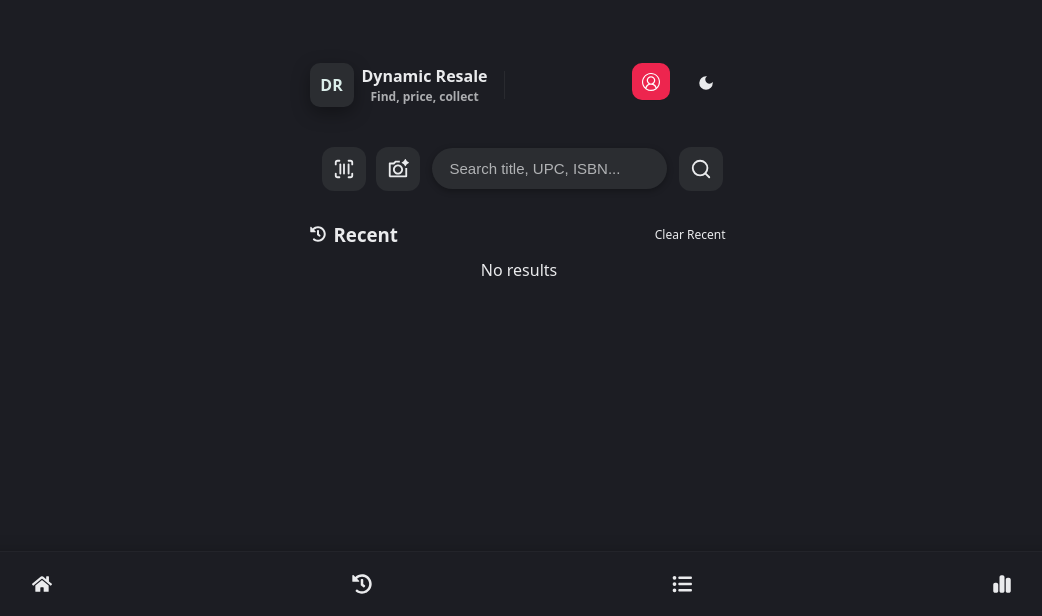
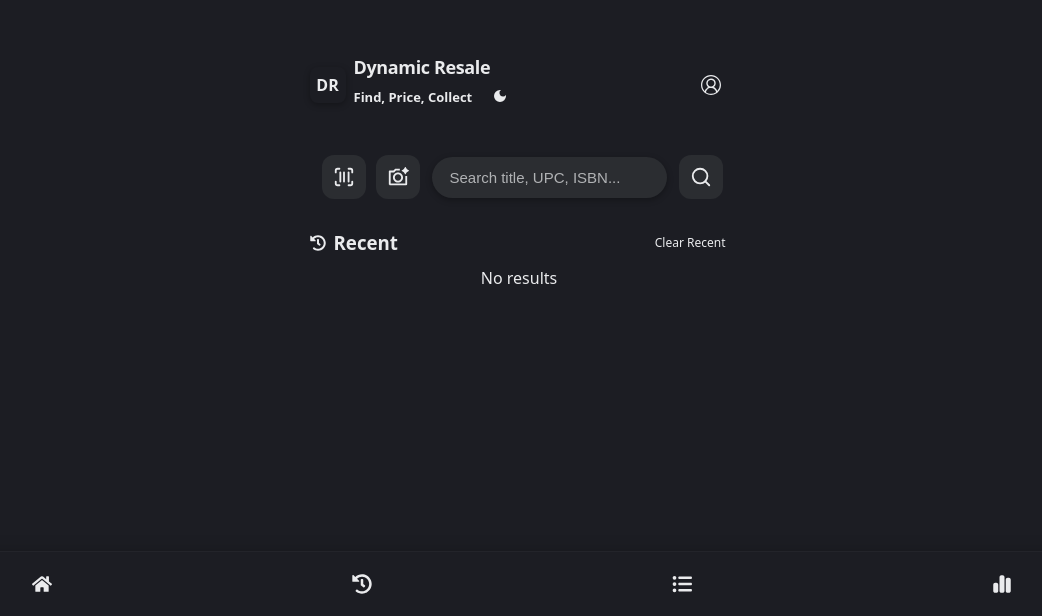
Before and after one commit to jcloud242/dynamic-resale, a React (Vite) app: page / in a window 1280 px wide. Shown: the part 184-800 px from the top of the page, without its empty margins (118-1160 px from the left). Built offline with nearby package versions, Linux system fonts and the light colour scheme.

Commit message:
Ui realignment - result cards

```diff
--- a/src/components/Header.jsx
+++ b/src/components/Header.jsx
@@ -1,40 +1,46 @@
-import React, { useState, useEffect } from 'react';
-import './header.css';
+import React from "react";
+import "./header.css";
 import { VscAccount } from "react-icons/vsc";
-import { MdLightMode, MdDarkMode } from "react-icons/md";
+import ThemeToggle from "./ThemeToggle.jsx";
+
+export const RIGHT_COL_WIDTH = 48; // keeps header-right alignment consistent with the design
 
 export default function Header() {
-  const [theme, setTheme] = useState('dark');
+  return (
+    <header
+      className="dr-header"
+      style={{
+        // expose shared CSS var so other rows can align the right-most column
+        // @ts-ignore
+        "--right-col-w": `${RIGHT_COL_WIDTH}px`,
+      }}
+    >
 
-  useEffect(() => {
-    // default dark mode per spec
-    const saved = localStorage.getItem('dr_theme');
-    const t = saved || 'dark';
-    setTheme(t);
-    document.documentElement.setAttribute('data-theme', t);
-  }, []);
-
-  function toggleTheme() {
-    const t = theme === 'dark' ? 'light' : 'dark';
-    setTheme(t);
-    document.documentElement.setAttribute('data-theme', t);
-    try { localStorage.setItem('dr_theme', t); } catch (e) {}
-  }
-
-  return (
-    <header className="dr-header">
+      <div className="dr-header-inner">
         <div className="dr-header-left">
           <div className="dr-logo">DR</div>
           <div className="dr-title">
+            <div style={{ display: "flex", alignItems: "center", gap: 8 }}>
               <div className="dr-name">Dynamic Resale</div>
-          <div className="dr-tag">Find, price, collect</div>
+            </div>
+            <div className="dr-tag">
+              <span>Find, Price, Collect</span>
+              <ThemeToggle />
             </div>
           </div>
-      <div className="dr-header-right">
+        </div>
+        <div
+          className="dr-header-right"
+          style={{ width: "var(--right-col-w)" }}
+        >
+          <div className="dr-header-right-inner">
             <button className="dr-account" aria-label="Account">
-          <span className="dr-account-icon"><VscAccount size={20} /></span>
+              <span className="dr-account-icon">
+                <VscAccount size={20} />
+              </span>
             </button>
-        <button className="dr-theme-toggle" onClick={toggleTheme} aria-label="Toggle theme">{theme === 'dark' ? <MdDarkMode size={18} /> : <MdLightMode size={18} />}</button>
+          </div>
+        </div>
       </div>
     </header>
   );
--- /dev/null
+++ b/src/components/ThemeToggle.jsx
@@ -0,0 +1,34 @@
+import React, { useEffect, useState } from 'react';
+import { MdLightMode, MdDarkMode } from 'react-icons/md';
+
+export default function ThemeToggle({ className = '' }) {
+  const [theme, setTheme] = useState(() => {
+    try {
+      const saved = typeof window !== 'undefined' ? localStorage.getItem('dr_theme') : null;
+      return (saved === 'light' || saved === 'dark') ? saved : 'dark';
+    } catch (e) { return 'dark'; }
+  });
+
+  useEffect(() => {
+    const root = document.documentElement;
+    // support both class-based and data-theme selector approaches
+    if (theme === 'dark') {
+      root.classList.add('dark');
+      root.setAttribute('data-theme', 'dark');
+    } else {
+      root.classList.remove('dark');
+      root.setAttribute('data-theme', 'light');
+    }
+    try { localStorage.setItem('dr_theme', theme); } catch (e) {}
+  }, [theme]);
+
+  return (
+    <button
+      aria-label="Toggle theme"
+      onClick={() => setTheme(t => (t === 'dark' ? 'light' : 'dark'))}
+      className={`dr-theme-toggle-compact ${className}`}
+    >
+      {theme === 'dark' ? <MdDarkMode className="h-4 w-4" /> : <MdLightMode className="h-4 w-4" />}
+    </button>
+  );
+}
--- a/src/components/header.css
+++ b/src/components/header.css
@@ -1,13 +1,13 @@
-.dr-header{display:flex;justify-content:space-between;align-items:center;padding:12px 16px;background:var(--bg);color:var(--fg)}
+.dr-header{border-bottom:1px solid hsl(var(--border));}
+.dr-header-inner{max-width:1080px;margin:0 auto;padding:12px 16px;display:grid;grid-template-columns:1fr var(--right-col-w);align-items:center}
 .dr-header-left{display:flex;align-items:center;gap:12px}
-.dr-logo{width:44px;height:44px;border-radius:10px;background:var(--card-bg);display:flex;align-items:center;justify-content:center;font-weight:700;color:var(--logo-fg);box-shadow:var(--elevation)}
-.dr-name{font-weight:700}
-.dr-tag{font-size:12px;color:var(--muted)}
-
-.dr-account{width:20px;height:20x;border-radius:10px;background:var(--accent);border:0;color:var(--accent-fg);display:inline-flex;align-items:center;justify-content:center;overflow:visible;box-shadow:0 1px 0 rgba(0,0,0,0.08)}
-.dr-account-icon{display:inline-flex;align-items:center;justify-content:center;width:18px;height:18px;color:var(--accent-fg)}
+.dr-logo{width:36px;height:36px;border-radius:8px;background:hsl(var(--primary) / 0.12);display:flex;align-items:center;justify-content:center;font-weight:700;color:hsl(var(--primary));box-shadow:var(--input-elev)}
+.dr-name{font-weight:700;font-size:18px;letter-spacing:-0.02em}
+.dr-tag{font-size:13px;color:rgb(var(--muted-rgb) / 0.7);display:flex;align-items:center;gap:8px}
+.dr-account{width:36px;height:36px;border-radius:8px;background:transparent;border:0;color:var(--fg);display:inline-flex;align-items:center;justify-content:center;overflow:visible}
+.dr-account-icon{display:inline-flex;align-items:center;justify-content:center;width:20px;height:20px}
 .dr-account-icon svg{width:20px;height:20px;display:block}
-.dr-theme-toggle{margin-left:8px;background:transparent;border:0;color:var(--fg);font-size:16px}
+.dr-theme-toggle-compact{margin-left:6px;background:transparent;border:0;color:var(--fg);font-size:16px;padding:6px;border-radius:8px}
 
 /* Let react-icons render their native SVG shapes (outline vs filled)
 	— only enforce color inheritance so icons follow the theme. */
--- a/src/shared/MiniChart.jsx
+++ b/src/shared/MiniChart.jsx
@@ -30,10 +30,21 @@
 
   return (
     <svg className="dr-mini-chart" width="100%" height={height} viewBox={`0 0 ${width} ${height}`} preserveAspectRatio="none" aria-hidden>
+      <defs>
+        <linearGradient id="miniAvgFill" x1="0" x2="0" y1="0" y2="1">
+          <stop offset="6%" stopColor="var(--primary)" stopOpacity="0.18" />
+          <stop offset="95%" stopColor="var(--primary)" stopOpacity="0" />
+        </linearGradient>
+      </defs>
       <rect x="0" y="0" width={width} height={height} fill="none" />
       {minPath && <path d={minPath} fill="none" strokeOpacity={0.28} strokeWidth={1} stroke="var(--muted)" strokeLinejoin="round" strokeLinecap="round" />}
       {maxPath && <path d={maxPath} fill="none" strokeOpacity={0.28} strokeWidth={1} stroke="var(--muted)" strokeLinejoin="round" strokeLinecap="round" />}
-      {avgPath && <path d={avgPath} fill="none" stroke={accent} strokeWidth={2} strokeLinejoin="round" strokeLinecap="round" />}
+      {avgPath && (
+        <>
+          <path d={`${avgPath} L ${width} ${height} L 0 ${height} Z`} fill="url(#miniAvgFill)" opacity={0.95} />
+          <path d={avgPath} fill="none" stroke="var(--primary)" strokeWidth={2} strokeLinejoin="round" strokeLinecap="round" />
+        </>
+      )}
     </svg>
   );
 }
--- a/src/shared/ResultCard.jsx
+++ b/src/shared/ResultCard.jsx
@@ -4,7 +4,8 @@
 import { postSearchForce } from "../services/api.js";
 import { formatResultTitle } from "./titleHelpers.js";
 import { LuInfo } from "react-icons/lu";
-import { MdOutlineTimeline } from 'react-icons/md';
+import { MdOutlineTimeline, MdHistory } from 'react-icons/md';
+import { extractYear } from './titleHelpers.js';
 
 // Chart rendering moved to `MiniChart.jsx` to keep ResultCard focused on layout.
 
@@ -23,6 +24,12 @@
   const [loadingRefresh, setLoadingRefresh] = useState(false);
   const [toast, setToast] = useState(null);
   const [omitHelp, setOmitHelp] = useState(null);
+  // demo mode: enable when local dev or when URL has ?demo=1 so you can test charts
+  const demoEnabled =
+    (typeof window !== "undefined" && window.location && window.location.search && window.location.search.indexOf("demo=1") !== -1) ||
+    process.env.NODE_ENV !== "production";
+
+  // Keep recent cards closed by default. Only open chart when item isActive
   const [showChart, setShowChart] = useState(Boolean(isActive));
   React.useEffect(() => {
     if (isActive) setShowChart(true);
@@ -61,9 +68,9 @@
     typeof itemState.filteredCount === "number"
       ? itemState.filteredCount
       : Math.max(0, rawLen - shownLen);
-  // Temporary demo injection: if no timeSeries present and running in development,
-  // inject a small mock series so the MiniChart renders for demos. Remove before production.
-  if ((!itemState.timeSeries || !itemState.timeSeries.avg || itemState.timeSeries.avg.length === 0) && process.env.NODE_ENV !== 'production') {
+  // Temporary demo injection: if no timeSeries present and running in development or demo mode,
+  // inject a small mock series so the MiniChart renders for demos. Controlled by ?demo=1 or NODE_ENV.
+  if ((!itemState.timeSeries || !itemState.timeSeries.avg || itemState.timeSeries.avg.length === 0) && demoEnabled) {
     // create a simple 12-point series with slight variation around avgPrice
     try {
       const base = (itemState.avgPrice && Number(itemState.avgPrice)) || 20;
@@ -89,27 +96,37 @@
       <div className="dr-main">
         <div style={{ display: "flex", alignItems: "center", gap: 8 }}>
           <div className="dr-title">{displayTitle}</div>
-          {itemState.platform && (
-            <div className="dr-badge" title={itemState.platform}>
-              {itemState.platform}{itemState.releaseYear ? ` • ${itemState.releaseYear}` : ''}
         </div>
-          )}
+        <div className="dr-meta" style={{marginTop:4,display:'flex',gap:8,flexWrap:'wrap',alignItems:'center'}}>
+          {/* value-only badges: [Nintendo Switch] [2021] */}
+          {(() => {
+            const platformVal = itemState.platform || '';
+            const yearVal = itemState.releaseYear || extractYear(itemState.soldListings || [], itemState.title || '') || '';
+            const vals = [platformVal, yearVal].filter(Boolean);
+            return vals.map((v, i) => (
+              <span key={i} className="dr-flat-badge">{v}</span>
+            ));
+          })()}
         </div>
-        <div className="dr-meta">{metaLine}</div>
-        <div className="dr-meta-sub">{ts}</div>
-        <div style={{ marginTop: 8 }}>
+        <div className="dr-meta-sub" style={{marginTop:8,display:'flex',alignItems:'center',gap:8}}>
           <button
-            className="dr-refresh"
+            className="dr-refresh-inline"
+            aria-label="Refresh"
             onClick={handleRefresh}
             disabled={loadingRefresh}
+            title="Refresh"
           >
-            Refresh
+            <MdHistory size={16} />
+            <span className="dr-refresh-ts">{ts}</span>
           </button>
           {toast && <span className="dr-toast">{toast}</span>}
         </div>
       </div>
         <div className="dr-stats">
-        <div style={{display:'flex',alignItems:'center',justifyContent:'flex-end',gap:8}}>
+        <div style={{display:'flex',alignItems:'center',justifyContent:'flex-end'}}>
+          <div className="dr-stats-inner">
+            <div className="dr-avg-row">
+              <div className="dr-avg">${fmt(itemState.avgPrice)}</div>
               <button
                 className="dr-avg-info"
                 aria-label="Show price info"
@@ -136,14 +153,13 @@
                   if (!omitHelp) setTimeout(() => setOmitHelp(null), INFO_AUTO_HIDE_MS);
                 }}
               >
-            <LuInfo size={10} />
+                <LuInfo size={14} />
               </button>
-          <div className="dr-avg">${fmt(itemState.avgPrice)}</div>
               <button
                 className="dr-chart-toggle"
                 aria-label="Toggle trend chart"
                 aria-expanded={showChart}
-            aria-controls={`chart-${itemState.query || itemState.title || 'chart'}`}
+                aria-controls={`chart-${(itemState.query || itemState.title || 'chart').replace(/\s+/g,'-')}`}
                 onClick={() => setShowChart(s => !s)}
                 title="Show trend"
               >
@@ -152,6 +168,8 @@
             </div>
             <div className="dr-minmax">
               Min ${fmt(itemState.minPrice)} • Max ${fmt(itemState.maxPrice)}
+            </div>
+          </div>
         </div>
         {omitHelp && <div className="dr-omit-inline">{omitHelp}</div>}
       </div>
--- a/src/shared/camera.css
+++ b/src/shared/camera.css
@@ -57,7 +57,7 @@
   box-shadow: 0 6px 18px rgba(0,0,0,0.22);
 }
 
-.dr-header-left::after {
+.dr-camera-header .dr-header-left::after {
   content: "";
   width: 1px;
   height: 28px;
--- a/src/shared/resultcard.css
+++ b/src/shared/resultcard.css
@@ -1,18 +1,20 @@
-.dr-resultcard{display:flex;align-items:center;gap:12px;padding:12px;border-radius:12px;background:var(--card-bg);color:var(--fg);margin-bottom:10px;box-shadow:var(--input-elev)}
-.dr-resultcard{transition:transform var(--motion-duration) ease, box-shadow var(--motion-duration) ease}
-.dr-thumb{width:64px;height:64px;border-radius:8px;object-fit:cover}
+.dr-resultcard{display:grid;grid-template-columns:64px 1fr 160px;align-items:stretch;gap:12px;padding:12px;border-radius:0;background:transparent;color:var(--fg);margin-bottom:0}
+.dr-resultcard{transition:transform 220ms ease, box-shadow 220ms ease}
+.dr-thumb{width:64px;height:100%;border-radius:8px;object-fit:cover;align-self:start}
 .dr-main{flex:1}
-.dr-title{font-weight:700}
+.dr-title{font-weight:700;font-size:18px}
 .dr-badge{background:rgba(0,0,0,0.08);color:var(--fg);font-size:12px;padding:4px 8px;border-radius:999px}
-.dr-avg-info{background:transparent;border:0;color:var(--muted);display:inline-flex;align-items:center;justify-content:center;padding:2px;border-radius:6px;cursor:pointer;margin-left:0}
-.dr-avg-info svg{color:var(--muted);width:12px;height:12px}
+.dr-flat-badge{background:rgba(255,255,255,0.02);border:1px solid rgba(255,255,255,0.04);color:var(--muted);font-size:11px;padding:6px 10px;border-radius:2px;text-transform:uppercase;letter-spacing:0.06em;font-weight:700}
+.dr-avg-info{background:transparent;border:0;color:var(--muted);display:inline-flex;align-items:center;justify-content:center;padding:2px;border-radius:6px;cursor:pointer;margin-left:6px}
+.dr-avg-info svg{color:var(--muted);width:14px;height:14px}
 .dr-avg-info:focus-visible{outline:none;box-shadow:0 0 0 4px var(--focus-ring)}
+.dr-stats{grid-column:3 / 4;text-align:right}
 .dr-stats .dr-avg{margin-left:0}
 .dr-omit-inline{font-size:13px;color:var(--muted);margin-top:6px}
 .dr-meta{font-size:12px;color:var(--muted);text-align:left}
 .dr-stats{text-align:right}
 .dr-meta-sub{text-align:left}
-.dr-avg{font-weight:700;font-size:18px}
+.dr-avg{font-weight:800;font-size:24px}
 .dr-minmax{font-size:12px;color:var(--muted)}
 
 /* cached badge removed — kept intentionally empty for future UX flags */
@@ -20,8 +22,13 @@
 .dr-error{padding:12px;margin:8px 0;background:#b84b4b;color:#fff;border-radius:8px}
 .dr-meta-sub{font-size:12px;color:var(--muted);margin-top:4px}
 .dr-refresh{margin-left:6px;background:var(--accent);color:var(--accent-fg);border:none;padding:6px 8px;border-radius:6px;cursor:pointer}
+.dr-refresh-small{background:transparent;border:0;color:var(--muted);display:inline-flex;align-items:center;justify-content:center;padding:6px;border-radius:6px;cursor:pointer}
+.dr-refresh-small:disabled{opacity:0.6;cursor:default}
 .dr-refresh:disabled{opacity:0.6;cursor:default}
 .dr-toast{margin-left:8px;font-size:12px;color:var(--muted)}
+
+.dr-refresh-inline{background:transparent;border:0;color:var(--muted);display:inline-flex;align-items:center;gap:6px;padding:2px;border-radius:6px;cursor:pointer}
+.dr-refresh-inline .dr-refresh-ts{font-size:12px;color:var(--muted);margin-left:0}
 
 .dr-filter-note{font-size:12px;color:var(--muted);margin-top:6px}
 
@@ -32,21 +39,43 @@
 .dr-resultcard{transition: none}
 
 /* wrapper hover/focus lifts both card and chart together to avoid overlap */
-.dr-resultcard-wrap{transition:transform var(--motion-duration) ease, box-shadow var(--motion-duration) ease}
+.dr-resultcard-wrap{transition:transform var(--motion-duration) ease, box-shadow var(--motion-duration) ease;background:var(--card-bg);border-radius:12px;border:1px solid hsl(var(--border));box-shadow:var(--input-elev);padding:12px;margin-bottom:12px}
 .dr-resultcard-wrap:hover{transform:translateY(-4px);box-shadow:0 12px 30px rgba(0,0,0,0.12)}
 .dr-resultcard-wrap:focus-within{box-shadow:0 12px 30px rgba(0,0,0,0.08);outline:none}
 
 /* chart styles */
 .dr-chart-toggle{background:transparent;border:0;color:var(--muted);display:inline-flex;align-items:center;justify-content:center;padding:6px;border-radius:6px;cursor:pointer}
 .dr-chart-toggle svg{color:var(--muted)}
+.dr-chart-toggle{border:1px solid transparent}
+.dr-chart-toggle:hover{background:rgba(0,0,0,0.02)}
+
+.dr-stats-inner{display:flex;flex-direction:column;align-items:flex-end}
+.dr-avg-row{display:flex;align-items:center;gap:4px}
+.dr-avg{margin-right:0}
+.dr-avg-info{margin-left:2px;padding:0}
+.dr-avg-info svg{width:14px;height:14px}
+.dr-minmax{align-self:flex-start;margin-top:6px}
+
+/* light theme specific chart border */
+:root[data-theme='light'] .dr-chart-toggle{border:1px solid rgba(0,0,0,0.08);border-radius:6px}
+:root[data-theme='light'] .dr-chart-toggle:hover{background:rgba(0,0,0,0.03)}
 .dr-chart-container{margin-top:8px;margin-left:0;margin-right:0;padding:6px 0}
 
 /* chart panel below the card */
-.dr-chart-panel{margin-top:8px;padding:8px;border-radius:8px;background:var(--card-bg);box-shadow:var(--input-elev);width:100%}
-.dr-chart-panel .dr-mini-chart{height:84px}
+.dr-chart-panel{margin-top:12px;padding:12px;border-radius:0 0 12px 12px;background:transparent;width:100%;overflow:hidden;box-shadow:none;border-top:1px solid hsl(var(--border))}
+.dr-chart-panel.closed{max-height:0;opacity:0;padding-top:0;padding-bottom:0}
+.dr-chart-panel{transition:max-height 320ms cubic-bezier(.2,.9,.2,1),opacity 220ms ease,padding 220ms ease}
+.dr-chart-panel .dr-mini-chart{height:84px;padding:12px}
 
 /* position the toggle visually at bottom-right of the stats area */
-.dr-resultcard{position:relative}
-.dr-stats .dr-chart-toggle{position:absolute;right:8px;bottom:8px}
+.dr-resultcard{position:relative;border-radius:12px 12px 0 0}
+.dr-stats .dr-chart-toggle{position:static}
 
 /* no local :root variables here — rely on global theme variables in App.css */
+
+/* light theme tweaks so flat badges stand out (not just plain text) */
+:root[data-theme='light'] .dr-flat-badge {
+	background: rgba(0,0,0,0.04);
+	border: 1px solid rgba(0,0,0,0.08);
+	color: rgba(0,0,0,0.85);
+}
--- a/src/shared/resultchart.css
+++ b/src/shared/resultchart.css
@@ -1,5 +1,5 @@
 .dr-chart-panel{box-sizing:border-box}
-.dr-mini-chart{width:80%;height:84px;display:block;margin:0 auto}
+.dr-mini-chart{width:80%;height:84px;display:block;margin:0 auto;filter:drop-shadow(0 6px 14px rgba(0,0,0,0.06));shape-rendering:geometricPrecision;-webkit-backface-visibility:hidden;backface-visibility:hidden}
 .dr-mini-empty{display:flex;align-items:center;justify-content:center;color:var(--muted);width:80%;margin:0 auto}
 
 /* chart panel animation helpers (used by ResultCard) */
--- a/src/shared/searchbar.css
+++ b/src/shared/searchbar.css
@@ -13,10 +13,10 @@
 .dr-search-icon:active, .dr-scan-icon:active, .dr-photo-icon:active { transform: none; }
 .dr-search-icon:focus-visible, .dr-scan-icon:focus-visible, .dr-photo-icon:focus-visible { box-shadow: 0 0 0 4px var(--focus-ring); outline: none }
 
-.dr-suggestions{position:absolute;left:0;right:0;top:calc(100% + 8px);background:var(--card-bg);border-radius:12px;box-shadow:0 12px 40px rgba(0,0,0,0.12);overflow:hidden;z-index:40;padding:8px;display:flex;flex-direction:column;gap:6px}
+.dr-suggestions{position:absolute;left:0;right:0;top:calc(100% + 8px);background:var(--card-bg);border-radius:12px;box-shadow:0 20px 50px rgba(0,0,0,0.18);overflow:hidden;z-index:40;padding:8px;display:flex;flex-direction:column;gap:6px}
 .dr-suggestion{background:transparent;border:0;text-align:left;padding:12px;border-radius:8px;color:var(--fg);cursor:pointer;display:flex;flex-direction:column;align-items:flex-start}
 .dr-suggestion:hover{background:rgba(0,0,0,0.04)}
-.dr-suggestion.active{background:rgba(0,0,0,0.06)}
+.dr-suggestion.active{background:hsl(var(--accent) / 0.06)}
 .dr-suggestion-title{font-size:16px;font-weight:600;line-height:1.2;color:var(--fg);max-width:100%;white-space:normal;text-overflow:ellipsis}
 .dr-suggestion-cat{font-size:13px;color:var(--muted);margin-top:6px}
 .dr-suggestion-match{background:transparent;color:var(--accent);font-weight:700}
```
Lines whose indentation alone changed are shown as unchanged.
